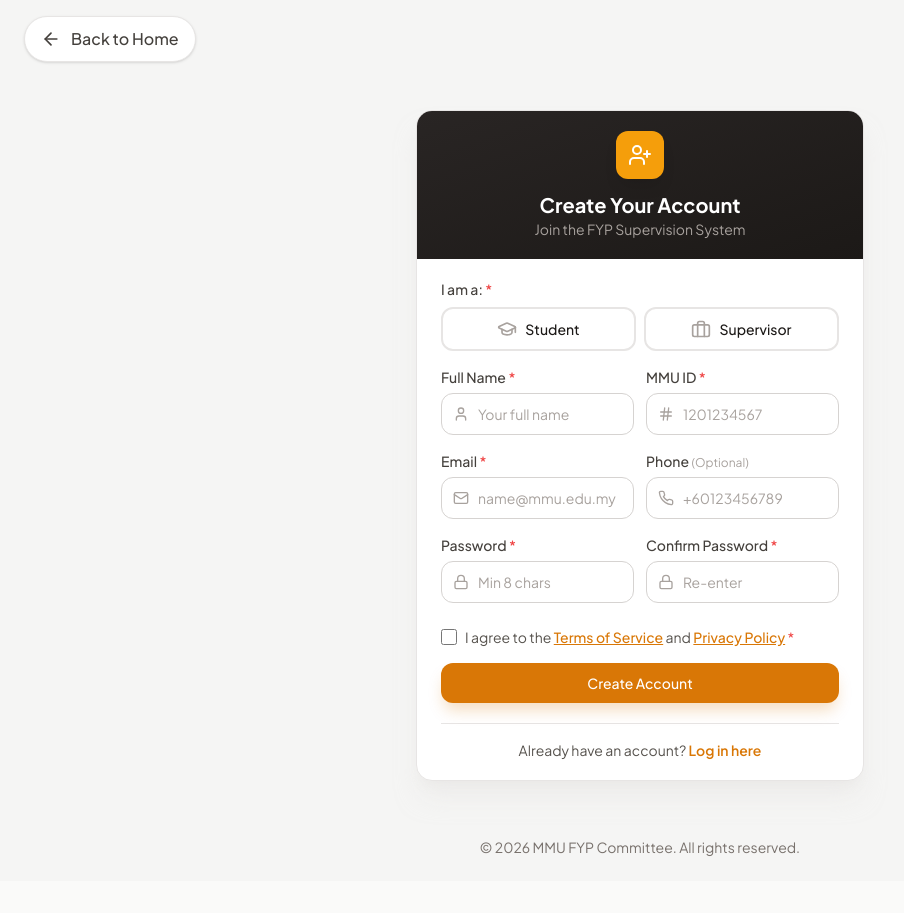
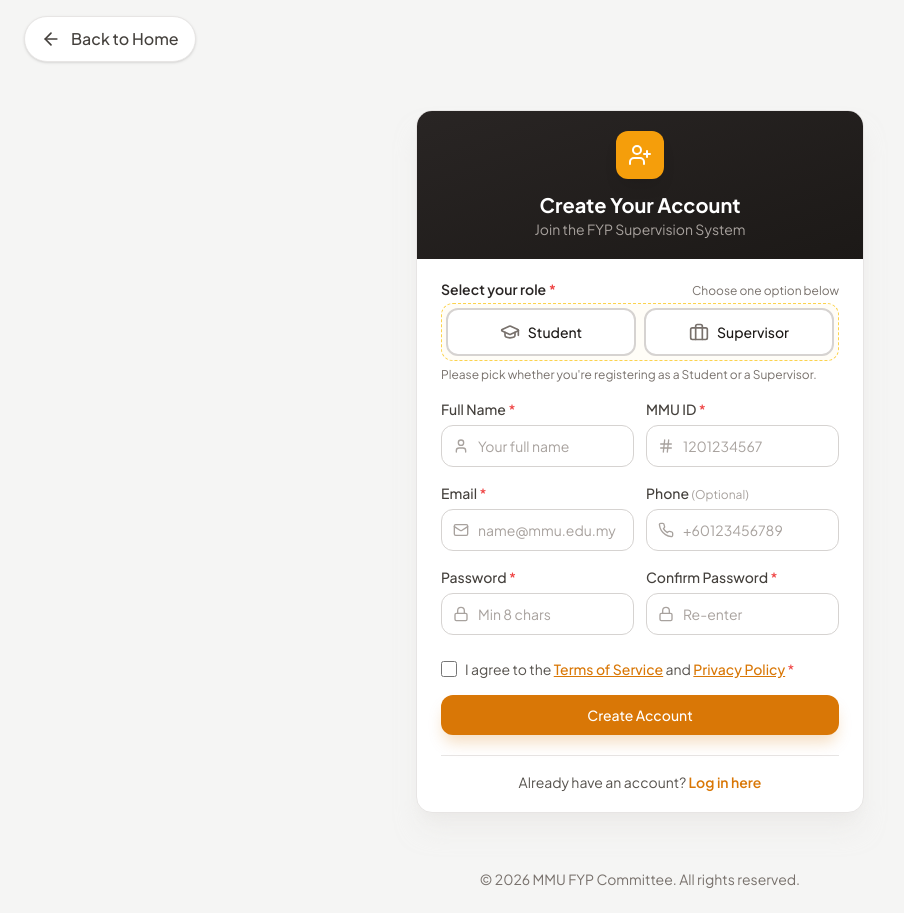
Before and after one commit to taizhixuan/fyp-supervision-system, a React (Vite) app in the folder frontend/: page /register in a window 1280 px wide. Shown: the whole page, without its empty margins (0-904 px from the left). Before the commit the page ends 881 px from the top, so only its background shows below. Built offline with nearby package versions, Linux system fonts and the light colour scheme; no server answers.

Commit message:
update RegisterPage.tsx: Select your role UI

```diff
--- a/frontend/src/pages/auth/RegisterPage.tsx
+++ b/frontend/src/pages/auth/RegisterPage.tsx
@@ -80,16 +80,29 @@ export function RegisterPage() {
           <form onSubmit={handleSubmit(onSubmit)} className="space-y-4">
             {/* Role Selection - Inline */}
             <div>
-              <label className="block text-sm font-medium text-stone-700 mb-2">
-                I am a: <span className="text-red-500">*</span>
-              </label>
-              <div className="grid grid-cols-2 gap-2">
+              <div className="flex items-baseline justify-between mb-1">
+                <label className="block text-sm font-semibold text-stone-800">
+                  Select your role <span className="text-red-500">*</span>
+                </label>
+                <span className="text-xs text-stone-500">Choose one option below</span>
+              </div>
+              <div
+                role="radiogroup"
+                aria-label="Select your role"
+                aria-required="true"
+                className={cn(
+                  'grid grid-cols-2 gap-2 p-1 rounded-xl border transition-colors',
+                  !selectedRole
+                    ? 'border-dashed border-amber-300 bg-amber-50/40'
+                    : 'border-transparent'
+                )}
+              >
                 <label
                   className={cn(
-                    'flex items-center justify-center gap-2 px-3 py-2.5 border-2 rounded-lg cursor-pointer transition-all',
+                    'relative flex items-center justify-center gap-2 px-3 py-3 border-2 rounded-lg cursor-pointer transition-all bg-white',
                     selectedRole === 'STUDENT'
-                      ? 'border-amber-500 bg-amber-50 text-amber-700'
-                      : 'border-stone-200 hover:border-stone-300 hover:bg-stone-50'
+                      ? 'border-amber-500 bg-amber-50 text-amber-700 shadow-sm ring-2 ring-amber-200'
+                      : 'border-stone-300 hover:border-amber-400 hover:bg-amber-50/50'
                   )}
                 >
                   <input
@@ -100,16 +113,21 @@ export function RegisterPage() {
                   />
                   <GraduationCap className={cn(
                     'h-5 w-5',
-                    selectedRole === 'STUDENT' ? 'text-amber-600' : 'text-stone-400'
+                    selectedRole === 'STUDENT' ? 'text-amber-600' : 'text-stone-500'
                   )} />
                   <span className="font-medium text-sm">Student</span>
+                  {selectedRole === 'STUDENT' && (
+                    <span className="absolute top-1.5 right-1.5 flex h-4 w-4 items-center justify-center rounded-full bg-amber-500 text-white text-[10px] font-bold">
+                      ✓
+                    </span>
+                  )}
                 </label>
                 <label
                   className={cn(
-                    'flex items-center justify-center gap-2 px-3 py-2.5 border-2 rounded-lg cursor-pointer transition-all',
+                    'relative flex items-center justify-center gap-2 px-3 py-3 border-2 rounded-lg cursor-pointer transition-all bg-white',
                     selectedRole === 'SUPERVISOR'
-                      ? 'border-amber-500 bg-amber-50 text-amber-700'
-                      : 'border-stone-200 hover:border-stone-300 hover:bg-stone-50'
+                      ? 'border-amber-500 bg-amber-50 text-amber-700 shadow-sm ring-2 ring-amber-200'
+                      : 'border-stone-300 hover:border-amber-400 hover:bg-amber-50/50'
                   )}
                 >
                   <input
@@ -120,14 +138,23 @@ export function RegisterPage() {
                   />
                   <Briefcase className={cn(
                     'h-5 w-5',
-                    selectedRole === 'SUPERVISOR' ? 'text-amber-600' : 'text-stone-400'
+                    selectedRole === 'SUPERVISOR' ? 'text-amber-600' : 'text-stone-500'
                   )} />
                   <span className="font-medium text-sm">Supervisor</span>
+                  {selectedRole === 'SUPERVISOR' && (
+                    <span className="absolute top-1.5 right-1.5 flex h-4 w-4 items-center justify-center rounded-full bg-amber-500 text-white text-[10px] font-bold">
+                      ✓
+                    </span>
+                  )}
                 </label>
               </div>
-              {errors.role && (
-                <p className="mt-1 text-xs text-red-500">{errors.role.message}</p>
-              )}
+              {errors.role ? (
+                <p className="mt-1.5 text-xs text-red-500">{errors.role.message}</p>
+              ) : !selectedRole ? (
+                <p className="mt-1.5 text-xs text-stone-500">
+                  Please pick whether you're registering as a Student or a Supervisor.
+                </p>
+              ) : null}
             </div>
 
             {/* Full Name & MMU ID - Two columns */}
```
